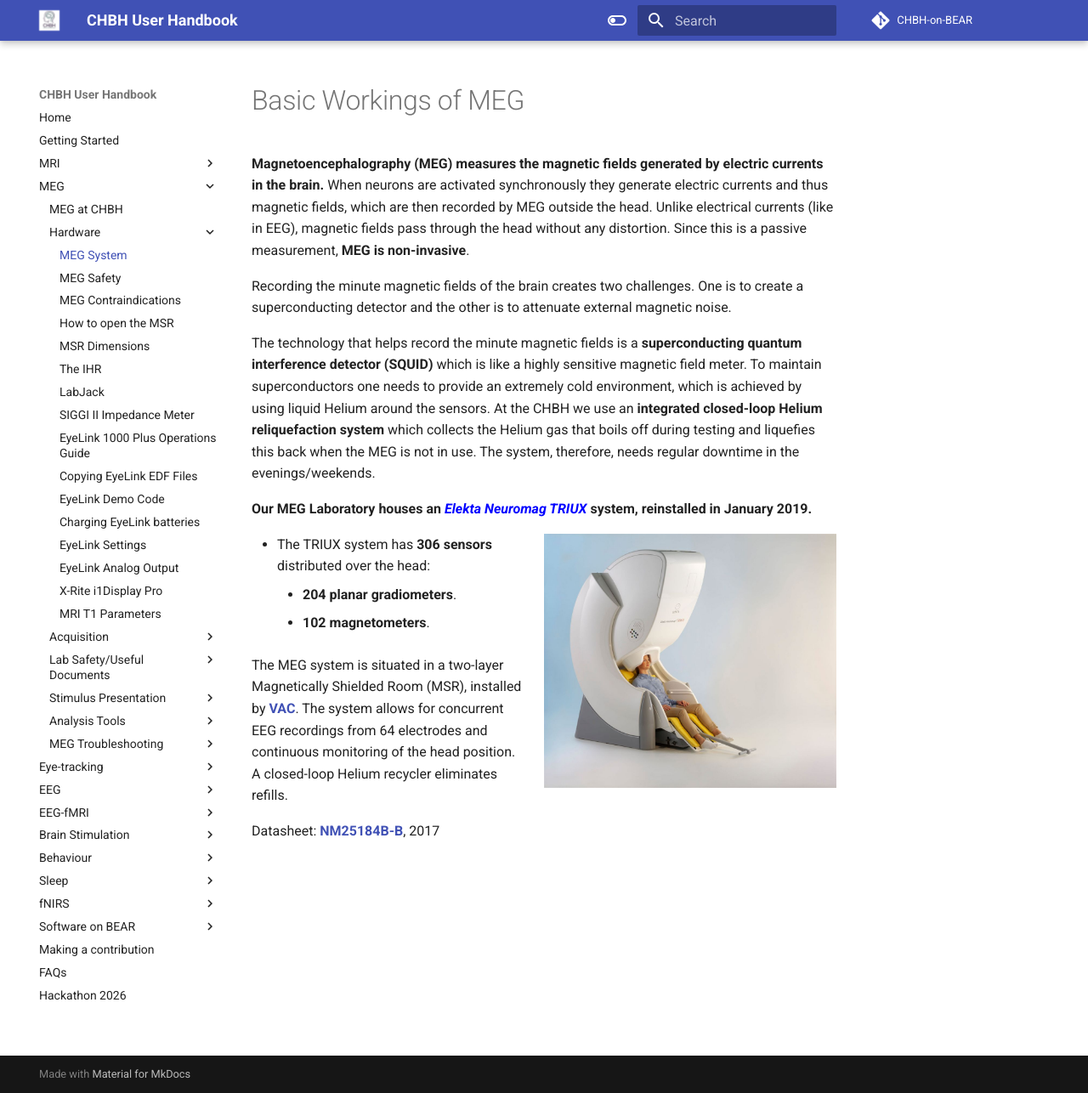
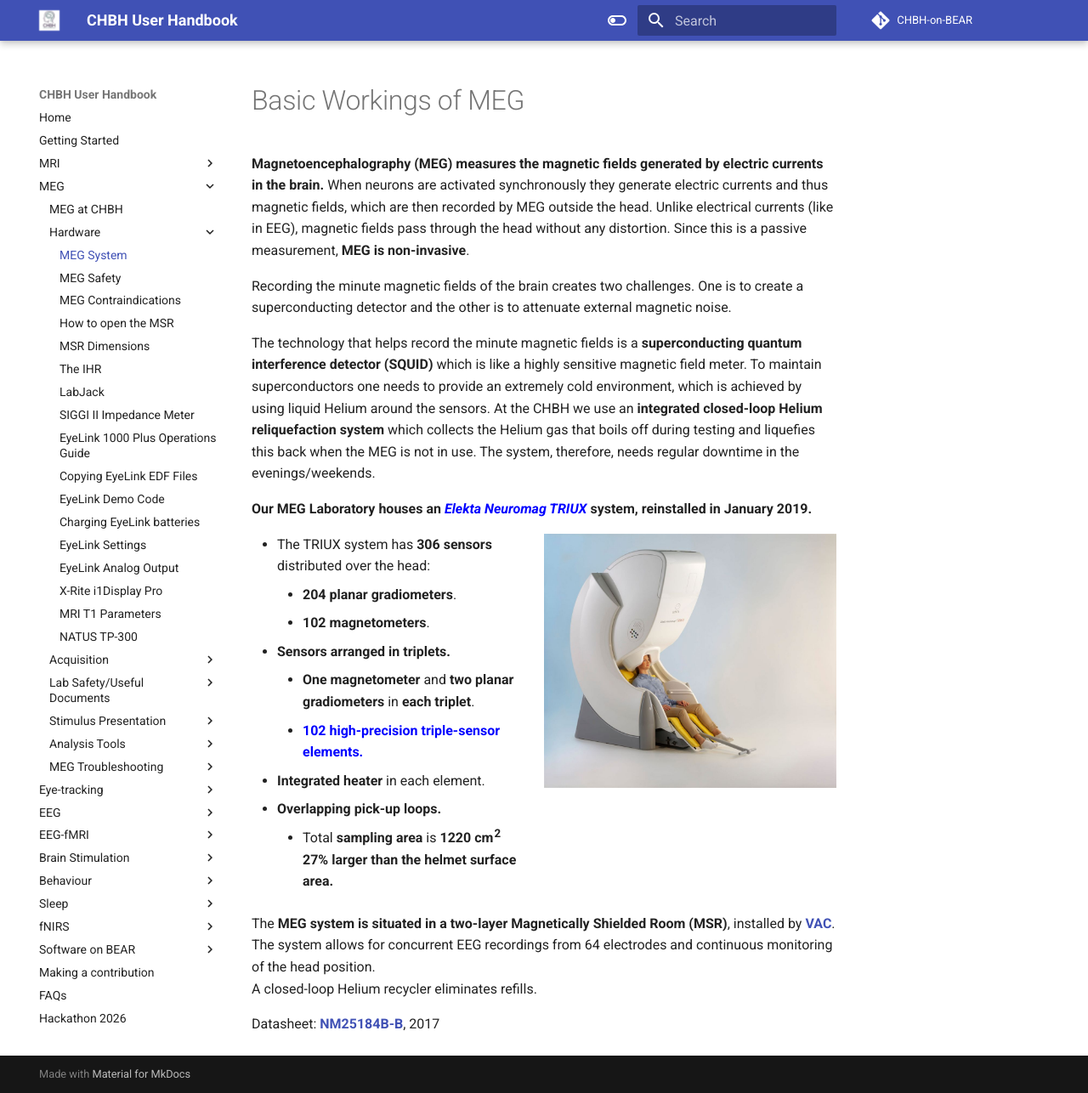
Before and after one commit to chbh-opensource/chbh-on-bear, an MkDocs documentation site: the page built from docs/meg/hardware/meg.md, in a window 1280 px wide and 1286 px high. Shown: the whole window at 85% size. Built offline with MkDocs 1.6.1 and Material for MkDocs 9.7.7, drawn with Linux system fonts in a browser that asks for light colours; comment, search, counter and statistics services are not loaded.

Commit message:
Added MEG NATUS TP-300 usage repo

```diff
--- a/docs/meg/hardware/meg.md
+++ b/docs/meg/hardware/meg.md
@@ -18,8 +18,14 @@
 - The TRIUX system has **306 sensors** distributed over the head:
 	- **204 planar gradiometers**.
 	- **102 magnetometers**.
+- **Sensors arranged in triplets.**
+	- **One magnetometer** and **two planar gradiometers** in **each triplet**.
+	- **<span style="color:blue">102 high-precision triple-sensor elements.</span>**
+- **Integrated heater** in each element.
+- **Overlapping pick-up loops.**
+	- Total **sampling area** is **1220 cm<sup>2</sup>** <br /> **27% larger than the helmet surface area.**
 
-The MEG system is situated in a two-layer Magnetically Shielded Room (MSR), installed by **[VAC](https://www.vacuumschmelze.com/products/Advanced-Technologies/MSR)**. The system allows for concurrent EEG recordings from 64 electrodes and continuous monitoring of the head position.
+The **MEG system is situated in a two-layer Magnetically Shielded Room (MSR)**, installed by **[VAC](https://www.vacuumschmelze.com/products/Advanced-Technologies/MSR)**. The system allows for concurrent EEG recordings from 64 electrodes and continuous monitoring of the head position.
 <br />A closed-loop Helium recycler eliminates refills.
 
 <align=full>
--- a/mkdocs.yml
+++ b/mkdocs.yml
@@ -88,6 +88,7 @@
       - EyeLink Analog Output: meg/acquisition/eyelink_analog_output.md
       - X-Rite i1Display Pro: meg/hardware/x_rite_i1_display_pro.md
       - MRI T1 Parameters: meg/hardware/t1_scan_parameters.md
+      - NATUS TP-300: meg/hardware/tp_300.md
     - Acquisition:
       - MEG Checklist: meg/acquisition/meg-acquisition-checklist.md
       - Noisy Channels: meg/acquisition/noisy_channels.md
```
Also changed, not shown: docs/meg/hardware/tp_300.md (added, +16 -0 lines), docs/meg/index.md (+5 -1 lines), docs/images/meg/NATUS_Eartip_usage.png (added), docs/images/meg/natus-tip-300.png (added), 2 other files.
